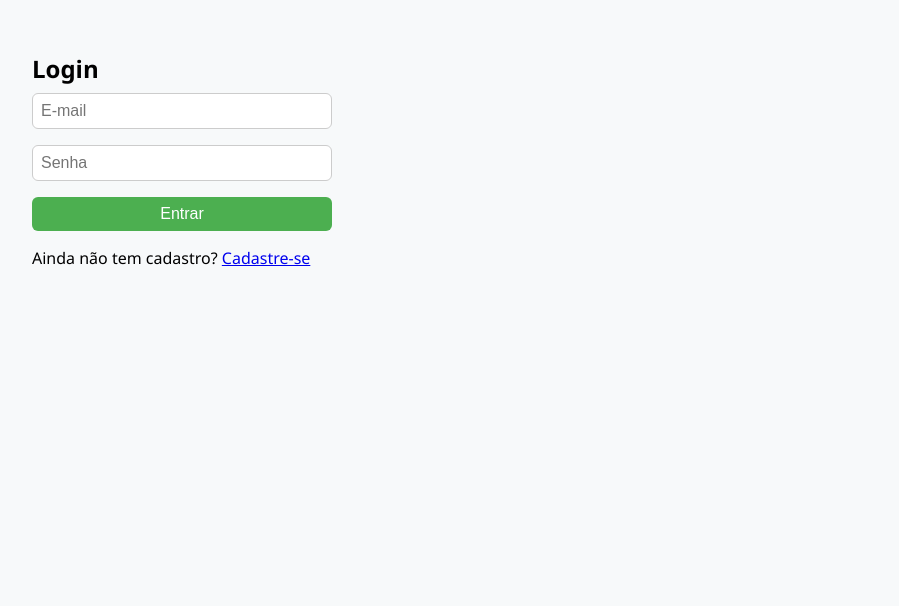
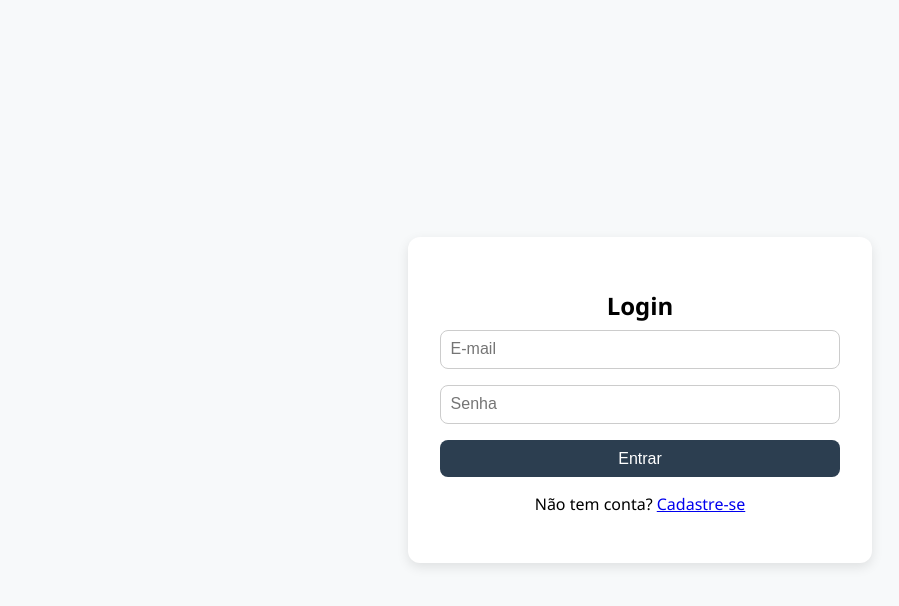
Before and after one commit to Henrique-mancini/projeto_financas_pessoais, a React (Vite) app in the folder trabalho-financas-pessoais-grupo-16/: page /login in a window 1280 px wide. Shown: the top 606 px of the page, without its empty margins (0-899 px from the left). Built offline with nearby package versions, Linux system fonts and the light colour scheme.

Commit message:
centraliza e estiliza tela de cadastro e login

```diff
--- a/trabalho-financas-pessoais-grupo-16/src/pages/Cadastro.jsx
+++ b/trabalho-financas-pessoais-grupo-16/src/pages/Cadastro.jsx
@@ -24,16 +24,39 @@ export default function Cadastro() {
   };
 
   return (
-    <div style={{ padding: '2rem' }}>
-      <h2>Cadastro de Usuário</h2>
+    <div style={{
+      display: 'flex',
+      justifyContent: 'center',
+      alignItems: 'center',
+      height: '100vh',
+      backgroundColor: '#f7f9fa'
+    }}>
+      <div style={{
+        backgroundColor: '#fff',
+        padding: '2rem',
+        borderRadius: '12px',
+        boxShadow: '0 4px 12px rgba(0,0,0,0.1)',
+        width: '100%',
+        maxWidth: '400px'
+      }}>
+        <h2 style={{ textAlign: 'center' }}>Cadastro</h2>
 
-      <form onSubmit={handleCadastro} style={{ display: 'flex', flexDirection: 'column', gap: '1rem', maxWidth: '300px' }}>
+        <form onSubmit={handleCadastro} style={{
+          display: 'flex',
+          flexDirection: 'column',
+          gap: '1rem'
+        }}>
           <input
             type="email"
             placeholder="E-mail"
             value={email}
             onChange={(e) => setEmail(e.target.value)}
             required
+            style={{
+              padding: '0.6rem',
+              borderRadius: '8px',
+              border: '1px solid #ccc'
+            }}
           />
 
           <input
@@ -42,16 +65,34 @@ export default function Cadastro() {
             value={senha}
             onChange={(e) => setSenha(e.target.value)}
             required
+            style={{
+              padding: '0.6rem',
+              borderRadius: '8px',
+              border: '1px solid #ccc'
+            }}
           />
 
           {erro && <span style={{ color: 'red' }}>{erro}</span>}
 
-        <button type="submit">Cadastrar</button>
+          <button type="submit" style={{
+            padding: '0.6rem',
+            backgroundColor: '#2c3e50',
+            color: '#fff',
+            border: 'none',
+            borderRadius: '8px',
+            cursor: 'pointer',
+            transition: 'background-color 0.3s ease'
+          }}
+          onMouseOver={(e) => e.target.style.backgroundColor = '#1a252f'}
+          onMouseOut={(e) => e.target.style.backgroundColor = '#2c3e50'}>
+            Cadastrar
+          </button>
         </form>
 
-      <p style={{ marginTop: '1rem' }}>
+        <p style={{ marginTop: '1rem', textAlign: 'center' }}>
           Já tem conta? <a href="/login">Faça login</a>
         </p>
       </div>
+    </div>
   );
 }
--- a/trabalho-financas-pessoais-grupo-16/src/pages/Login.jsx
+++ b/trabalho-financas-pessoais-grupo-16/src/pages/Login.jsx
@@ -22,16 +22,39 @@ export default function Login() {
   };
 
   return (
-    <div style={{ padding: '2rem' }}>
-      <h2>Login</h2>
+    <div style={{
+      display: 'flex',
+      justifyContent: 'center',
+      alignItems: 'center',
+      height: '100vh',
+      backgroundColor: '#f7f9fa'
+    }}>
+      <div style={{
+        backgroundColor: '#fff',
+        padding: '2rem',
+        borderRadius: '12px',
+        boxShadow: '0 4px 12px rgba(0,0,0,0.1)',
+        width: '100%',
+        maxWidth: '400px'
+      }}>
+        <h2 style={{ textAlign: 'center' }}>Login</h2>
 
-      <form onSubmit={handleLogin} style={{ display: 'flex', flexDirection: 'column', gap: '1rem', maxWidth: '300px' }}>
+        <form onSubmit={handleLogin} style={{
+          display: 'flex',
+          flexDirection: 'column',
+          gap: '1rem'
+        }}>
           <input
             type="email"
             placeholder="E-mail"
             value={email}
             onChange={(e) => setEmail(e.target.value)}
             required
+            style={{
+              padding: '0.6rem',
+              borderRadius: '8px',
+              border: '1px solid #ccc'
+            }}
           />
 
           <input
@@ -40,16 +63,34 @@ export default function Login() {
             value={senha}
             onChange={(e) => setSenha(e.target.value)}
             required
+            style={{
+              padding: '0.6rem',
+              borderRadius: '8px',
+              border: '1px solid #ccc'
+            }}
           />
 
           {erro && <span style={{ color: 'red' }}>{erro}</span>}
 
-        <button type="submit">Entrar</button>
+          <button type="submit" style={{
+            padding: '0.6rem',
+            backgroundColor: '#2c3e50',
+            color: '#fff',
+            border: 'none',
+            borderRadius: '8px',
+            cursor: 'pointer',
+            transition: 'background-color 0.3s ease'
+          }}
+          onMouseOver={(e) => e.target.style.backgroundColor = '#1a252f'}
+          onMouseOut={(e) => e.target.style.backgroundColor = '#2c3e50'}>
+            Entrar
+          </button>
         </form>
 
-      <p style={{ marginTop: '1rem' }}>
-        Ainda não tem cadastro? <a href="/cadastro">Cadastre-se</a>
+        <p style={{ marginTop: '1rem', textAlign: 'center' }}>
+          Não tem conta? <a href="/cadastro">Cadastre-se</a>
         </p>
+      </div>
     </div>
   );
 }
```
Lines whose indentation alone changed are shown as unchanged.
